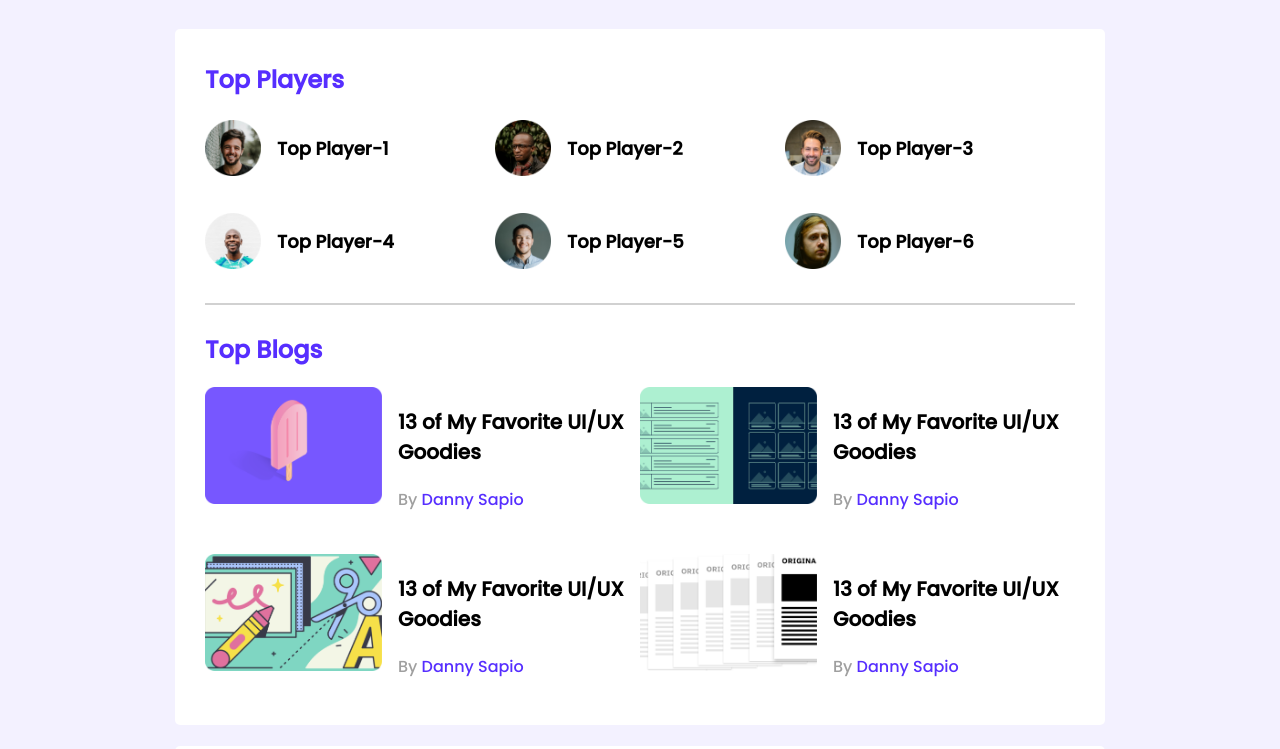
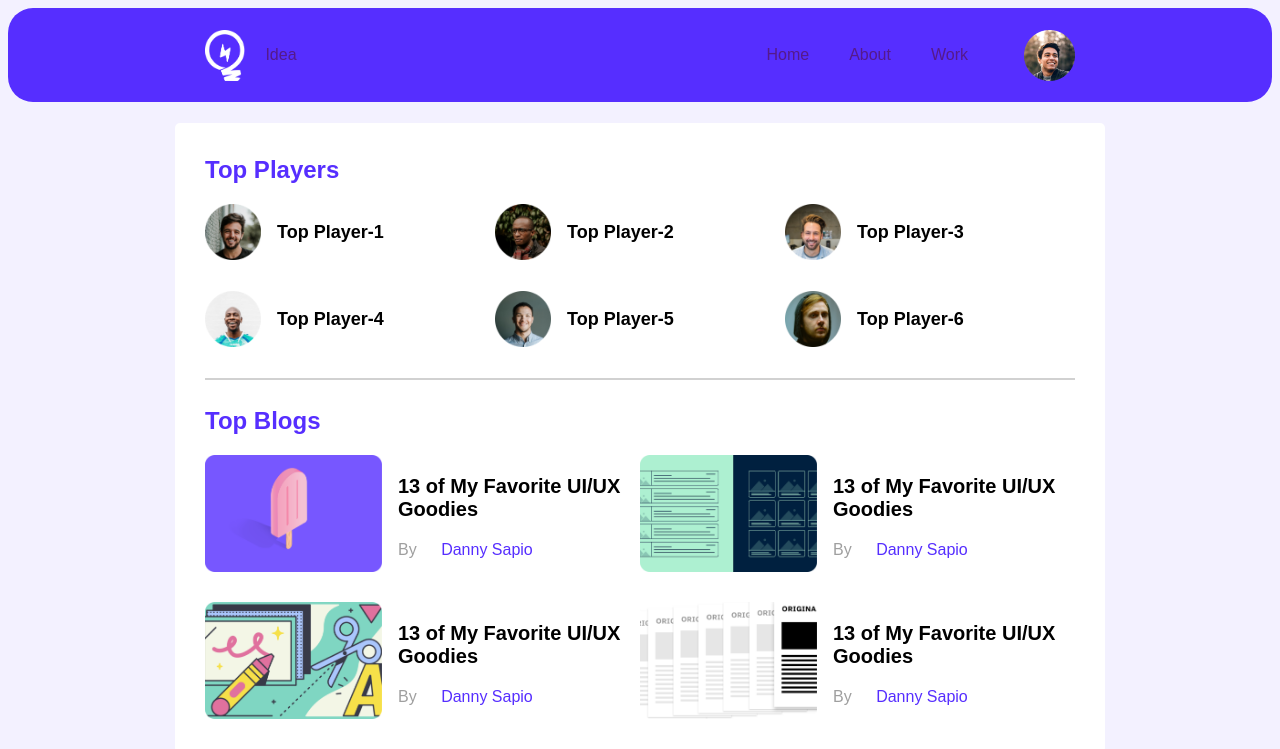
Before and after one commit to mdsabbirkhan1371/leader-board-css3, a plain HTML site: page index.html in a window 1280 px wide. Shown: the top 749 px of the page. Drawn offline with Linux system fonts and the light colour scheme.

Commit message:
header added

```diff
--- a/index.html
+++ b/index.html
@@ -16,6 +16,22 @@
 <body>
     <!-- header start -->
     <header>
+        <div class="nav-iteam">
+            <nav>
+                <div class="left-iteam">
+                    <img src="images/icons/logo.png" alt="">
+                    <a href="">Idea</a>
+
+                </div>
+                <div class="right-side">
+                    <a href="">Home</a>
+                    <a href="">About</a>
+                    <a href="">Work</a>
+                    <img src="images/icons/profile.png" alt="">
+
+                </div>
+            </nav>
+        </div>
 
     </header>
     <!-- header end -->
--- a/styles/style.css
+++ b/styles/style.css
@@ -1,3 +1,49 @@
+/*----------
+ header style
+ ----------*/
+header{
+    width: 100%;
+    background-color: #562EFF;
+    height: 94px ;
+    display: flex;
+    justify-content: center;
+    align-items: center;
+    border-radius: 25px;
+}
+.nav-iteam{
+    width: 870px;
+
+}
+nav{
+    display: flex;
+    justify-content: space-between;
+}
+a{
+    text-decoration: none;
+    padding:10px 20px ;
+
+}
+.left-iteam{
+    display: flex;
+    align-items: center;
+
+}
+.right-side{
+    display: flex;
+    align-items: center;
+}
+.left-iteam img{
+    width:40.42px;
+    height:
+    51px;
+
+}
+.right-side img{
+    width: 51px;
+    height: 51px;
+    margin-left: 36px;
+}
+
 /* font */
 @import url('https://fonts.googleapis.com/css2?family=Poppins:wght@500&display=swap');
 /* common-styles or utilities */
```
